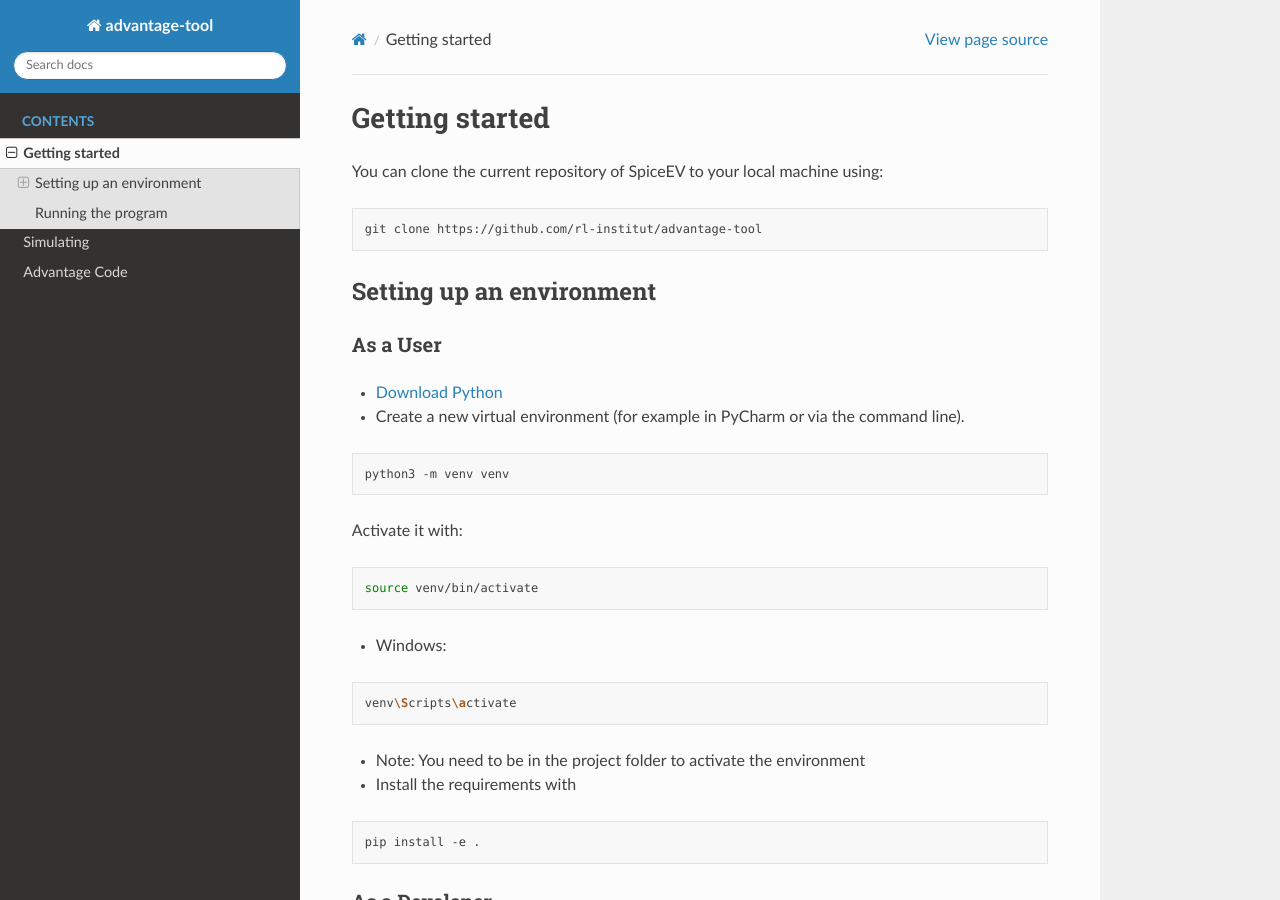
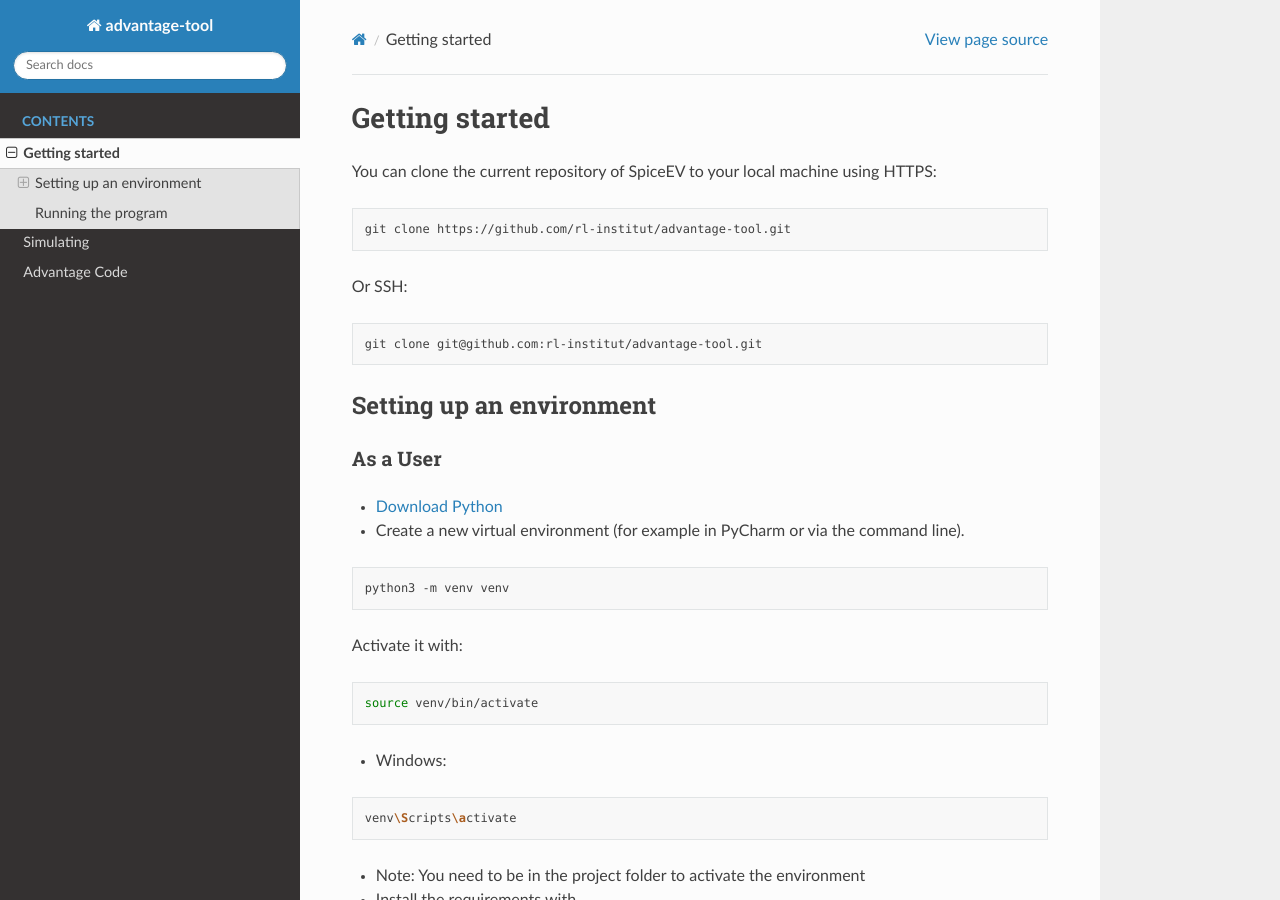
Before and after one commit to rl-institut/fleema, a Sphinx documentation site: the page built from docs/source/getting_started.rst, in a window 1280 px wide and 900 px high. Built offline with Sphinx 7.4.7 and the Read the Docs theme 2.0.0, drawn with Linux system fonts in a browser that asks for light colours.

Commit message:
Resolve review requests #3

```diff
--- a/README.rst
+++ b/README.rst
@@ -74,12 +74,6 @@ Contribute
 - Issue Tracker: https://github.com/rl-institut/advantage-tool/issues
 - Source Code: https://github.com/rl-institut/advantage-tool
 
-Support
--------
-
-If you are having issues, please let us know.
-We have a mailing list located at: project@google-groups.com
-
 License
 -------
 
--- a/docs/source/getting_started.rst
+++ b/docs/source/getting_started.rst
@@ -2,11 +2,17 @@ Getting started
 ===============
 
 
-You can clone the current repository of SpiceEV to your local machine using:
+You can clone the current repository of SpiceEV to your local machine using HTTPS:
 
 .. code:: bash
 
-    git clone https://github.com/rl-institut/advantage-tool
+    git clone https://github.com/rl-institut/advantage-tool.git
+
+Or SSH:
+
+.. code:: bash
+
+    git clone git@github.com:rl-institut/advantage-tool.git
 
 
 Setting up an environment
```
Also changed, not shown: 1 other file.
